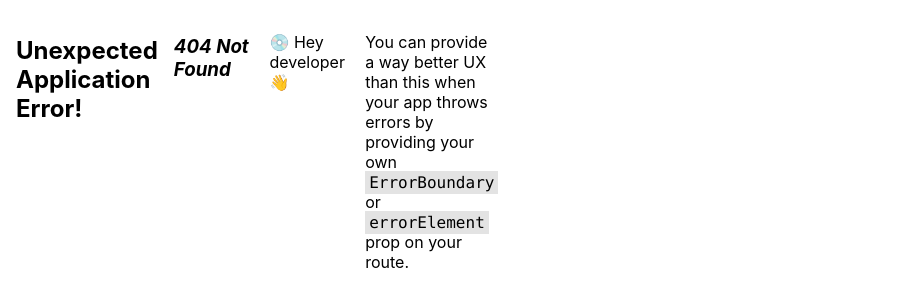
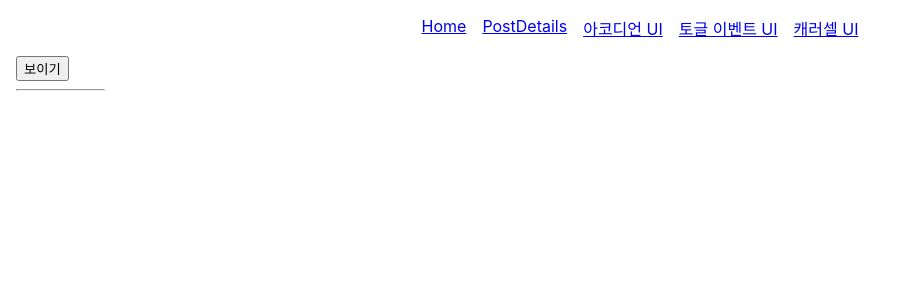
Before and after one commit to JangHwanPark/React_State_Practice, a React (Create React App) app in the folder ch05_state/: page /button in a window 1280 px wide. Before the commit this address had no page. Shown: the top 306 px of the page, without its empty margins (0-906 px from the left). Built offline with nearby package versions, Linux system fonts and the light colour scheme.

Commit message:
캐러셀, 아코디언 페이지 생성

```diff
--- a/ch05_state/src/App.jsx
+++ b/ch05_state/src/App.jsx
@@ -10,8 +10,8 @@ function App() {
                 <ul className={'flex justify-center'}>
                     <li><Link to={'/'}>Home</Link></li>
                     <li><Link to={'/posts/1'}>PostDetails</Link></li>
-                    <li><Link to={'/a/01'}>아코디언 UI</Link></li>
-                    <li><Link to={'/b/01'}>토글 이벤트 UI</Link></li>
+                    <li><Link to={'/accordion'}>아코디언 UI</Link></li>
+                    <li><Link to={'/button/toggle'}>토글 이벤트 UI</Link></li>
                     <li><Link to={'/c/01'}>캐러셀 UI</Link></li>
                 </ul>
             </nav>
--- a/ch05_state/src/pages/Test.jsx
+++ b/ch05_state/src/pages/ButtonShowEvent.jsx
@@ -1,7 +1,7 @@
 import React from 'react';
 import ToggleFadeInAnimation from "../components/ToggleFadeInAnimation";
 
-export default function Test() {
+export default function ButtonShowEvent() {
     const [show, setShow] = React.useState(false);
 
     return (
```
Also changed, not shown: ch05_state/src/index.js (+5 -4 lines), 1 other file (tests, documents, lock files or other folders).
